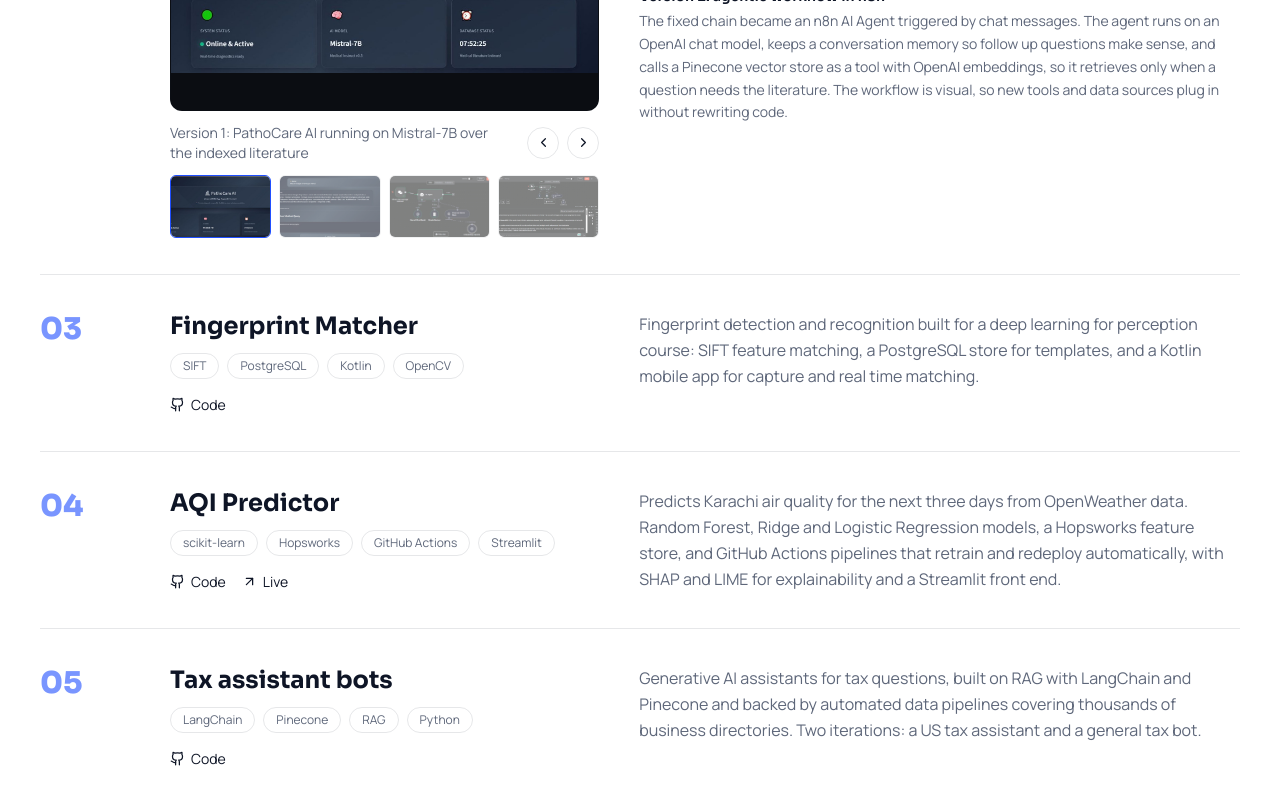
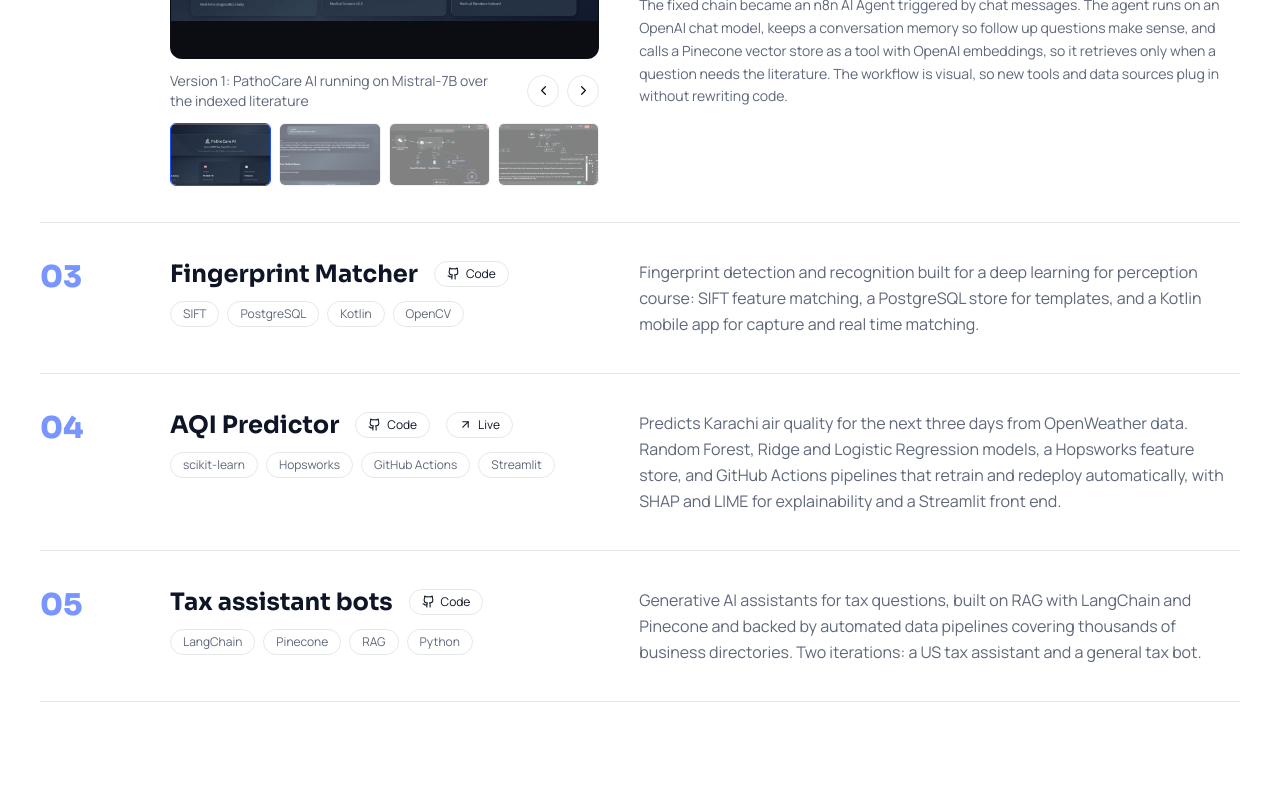
Before and after one commit to Mehdi-Abidi/My_Portfolio, a Next.js app: page / in a window 1280 px wide. Shown: the part 2000-2797 px from the top of the page. Built offline with nearby package versions, Linux system fonts and the light colour scheme.

Commit message:
Put the Code and Live links beside the project name.

```diff
--- a/src/components/Work.tsx
+++ b/src/components/Work.tsx
@@ -17,23 +17,23 @@
               <li id={`project-${p.slug}`} className="group grid scroll-mt-28 gap-5 border-b border-line py-9 md:grid-cols-[90px_1fr_1.4fr] md:gap-10">
                 <span className="font-display text-3xl font-extrabold text-accent/60 transition-colors group-hover:text-accent">0{i + 1}</span>
                 <div>
-                  <h3 className="font-display text-2xl font-bold leading-tight">{p.name}</h3>
+                  <div className="flex flex-wrap items-center gap-x-4 gap-y-2">
+                    <h3 className="font-display text-2xl font-bold leading-tight">{p.name}</h3>
+                    {p.github ? (
+                      <a href={p.github} target="_blank" rel="noreferrer" className="inline-flex items-center gap-1.5 rounded-full border border-line px-3 py-1 text-xs text-ink transition-colors hover:border-accent hover:text-accent">
+                        <Github size={13} /> Code
+                      </a>
+                    ) : null}
+                    {p.live ? (
+                      <a href={p.live} target="_blank" rel="noreferrer" className="inline-flex items-center gap-1.5 rounded-full border border-line px-3 py-1 text-xs text-ink transition-colors hover:border-accent hover:text-accent">
+                        <ArrowUpRight size={13} /> Live
+                      </a>
+                    ) : null}
+                  </div>
                   <div className="mt-3 flex flex-wrap gap-2">
                     {p.tags.map((t) => (
                       <Tag key={t}>{t}</Tag>
                     ))}
-                  </div>
-                  <div className="mt-4 flex flex-wrap gap-4 text-sm">
-                    {p.github ? (
-                      <a href={p.github} target="_blank" rel="noreferrer" className="inline-flex items-center gap-1.5 text-ink transition-colors hover:text-accent">
-                        <Github size={15} /> Code
-                      </a>
-                    ) : null}
-                    {p.live ? (
-                      <a href={p.live} target="_blank" rel="noreferrer" className="inline-flex items-center gap-1.5 text-ink transition-colors hover:text-accent">
-                        <ArrowUpRight size={15} /> Live
-                      </a>
-                    ) : null}
                   </div>
                   {p.shots?.length ? <Gallery shots={p.shots} title={p.name} /> : null}
                 </div>
```
